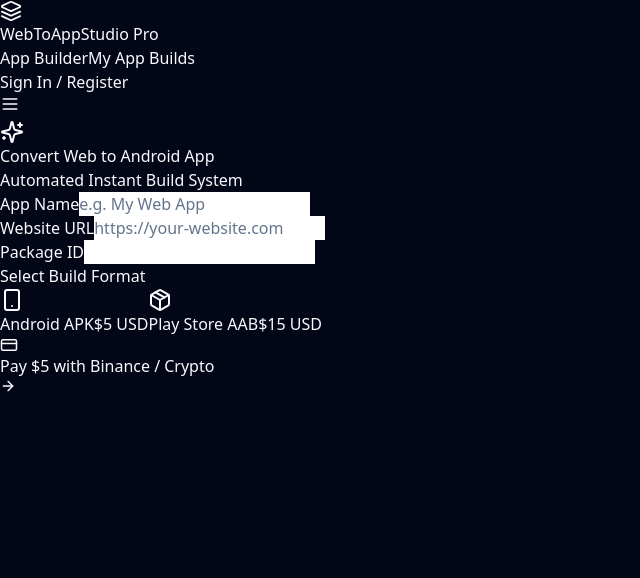
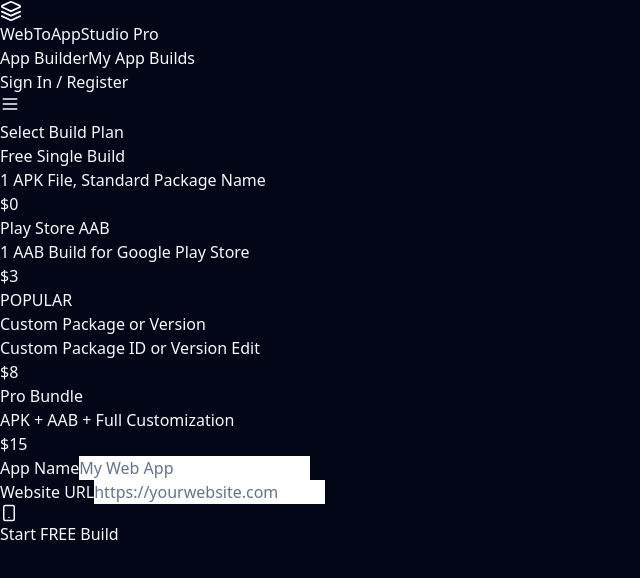
Before and after one commit to live-signal29/webtoapk-aab-builder, a React (Vite) app: page / in a window 1280 px wide. Shown: the top 578 px of the page, without its empty margins (0-640 px from the left). Built offline with nearby package versions, Linux system fonts and the light colour scheme; no server answers.

Commit message:
Refactor WebToAppConverter for build plans and payment

```diff
--- a/src/components/WebToAppConverter.jsx
+++ b/src/components/WebToAppConverter.jsx
@@ -1,38 +1,70 @@
 import React, { useState } from 'react';
 import { supabase } from '../lib/supabaseClient';
-import { Smartphone, Package, Sparkles, CreditCard, ArrowRight, Loader2 } from 'lucide-react';
+import { Smartphone, Package, Settings2, Zap, ArrowRight, Loader2 } from 'lucide-react';
 import toast from 'react-hot-toast';
 
 export default function WebToAppConverter({ user, onOpenAuth }) {
   const [appName, setAppName] = useState('');
   const [websiteUrl, setWebsiteUrl] = useState('');
   const [packageName, setPackageName] = useState('com.webtoapp.app');
-  const [buildType, setBuildType] = useState('apk'); // 'apk' ($5) ya 'aab' ($15)
+  const [selectedPlan, setSelectedPlan] = useState('free'); // 'free', 'aab', 'custom', 'pro'
   const [loading, setLoading] = useState(false);
 
-  // Aap ki NOWPayments API Key
-  const NOWPAYMENTS_API_KEY = "0F2K452-EVR466V-PA9G1EY-XH9FH90";
+  const NOWPAYMENTS_API_KEY = "0F2K452-EVR466V-PA9G1";
 
-  const handleStartBuildAndPay = async (e) => {
+  const plans = [
+    {
+      id: 'free',
+      name: 'Free Single Build',
+      price: 0,
+      buildType: 'apk',
+      desc: '1 APK File, Standard Package Name'
+    },
+    {
+      id: 'aab',
+      name: 'Play Store AAB',
+      price: 3,
+      buildType: 'aab',
+      desc: '1 AAB Build for Google Play Store'
+    },
+    {
+      id: 'custom',
+      name: 'Custom Package or Version',
+      price: 8,
+      buildType: 'apk',
+      desc: 'Custom Package ID or Version Edit',
+      badge: 'POPULAR'
+    },
+    {
+      id: 'pro',
+      name: 'Pro Bundle',
+      price: 15,
+      buildType: 'both',
+      desc: 'APK + AAB + Full Customization'
+    }
+  ];
+
+  const handleStartBuild = async (e) => {
     e.preventDefault();
 
     if (!user) {
-      toast.error("Please sign in to continue");
+      toast.error("Please sign in to start build!");
       if (onOpenAuth) onOpenAuth();
       return;
     }
 
     if (!appName || !websiteUrl) {
-      toast.error("Please fill in all required fields");
+      toast.error("Please fill all required fields");
       return;
     }
 
     setLoading(true);
 
     try {
-      const amount = buildType === 'aab' ? 15 : 5;
+      const activePlan = plans.find(p => p.id === selectedPlan);
+      const isFree = activePlan.price === 0;
 
-      // 1. Supabase mein Pending-Payment Record create karein
+      // 1. Database Entry
       const { data: buildData, error: dbError } = await supabase
         .from('builds')
         .insert([
@@ -41,8 +73,8 @@
             app_name: appName,
             website_url: websiteUrl,
             package_name: packageName,
-            build_type: buildType,
-            payment_status: 'pending_payment',
+            build_type: activePlan.buildType,
+            payment_status: isFree ? 'paid' : 'pending_payment',
             status: 'pending'
           }
         ])
@@ -51,7 +83,14 @@
 
       if (dbError) throw dbError;
 
-      // 2. NOWPayments Automated Invoice Request create karein
+      // 2. Free Plan -> Direct Build
+      if (isFree) {
+        toast.success("Free build submitted! Your APK will be ready in 2-3 minutes.");
+        setLoading(false);
+        return;
+      }
+
+      // 3. Paid Plan -> NOWPayments Invoice
       const response = await fetch('https://api.nowpayments.io/v1/invoice', {
         method: 'POST',
         headers: {
@@ -59,10 +98,10 @@
           'Content-Type': 'application/json'
         },
         body: JSON.stringify({
-          price_amount: amount,
+          price_amount: activePlan.price,
           price_currency: 'usd',
           order_id: buildData.id.toString(),
-          order_description: `WebToApp ${buildType.toUpperCase()} App Build (${appName})`,
+          order_description: `WebToApp ${activePlan.name} (${appName})`,
           success_url: `${window.location.origin}/dashboard?status=success`,
           cancel_url: `${window.location.origin}/?status=cancelled`
         })
@@ -71,12 +110,9 @@
       const invoiceData = await response.json();
 
       if (!invoiceData || !invoiceData.invoice_url) {
-        throw new Error("Failed to generate payment link from NOWPayments");
+        throw new Error("Failed to generate payment link.");
       }
 
-      toast.loading("Redirecting to Binance / Crypto Checkout...");
-
-      // 3. User ko Automated NOWPayments Page par redirect karein
       window.location.href = invoiceData.invoice_url;
 
     } catch (err) {
@@ -88,99 +124,88 @@
   };
 
   return (
-    <div className="max-w-4xl mx-auto p-4 md:p-8">
-      <div className="bg-slate-900 border border-slate-800 rounded-3xl p-6 md:p-10 shadow-2xl">
-        <div className="flex items-center gap-3 mb-6">
-          <div className="bg-indigo-600/20 text-indigo-400 p-3 rounded-2xl border border-indigo-500/30">
-            <Sparkles size={24} />
+    <div className="max-w-xl mx-auto p-4">
+      <div className="bg-[#0b0f19] border border-slate-800 rounded-3xl p-6 md:p-8 shadow-2xl">
+        <h2 className="text-xl font-bold text-white mb-6">Select Build Plan</h2>
+
+        <form onSubmit={handleStartBuild} className="space-y-6">
+          <div className="space-y-3">
+            {plans.map((plan) => (
+              <div
+                key={plan.id}
+                onClick={() => setSelectedPlan(plan.id)}
+                className={`relative p-4 rounded-2xl border cursor-pointer transition flex items-center justify-between ${
+                  selectedPlan === plan.id
+                    ? 'bg-[#101929] border-emerald-500 shadow-lg shadow-emerald-500/10'
+                    : 'bg-[#0a0d14] border-slate-800/80 hover:border-slate-700'
+                }`}
+              >
+                {plan.badge && (
+                  <span className="absolute -top-2.5 right-4 bg-amber-500 text-black text-[10px] font-black px-2 py-0.5 rounded-full tracking-wider uppercase">
+                    {plan.badge}
+                  </span>
+                )}
+                <div>
+                  <h3 className="font-bold text-sm text-white">{plan.name}</h3>
+                  <p className="text-xs text-slate-400 mt-0.5">{plan.desc}</p>
                 </div>
-          <div>
-            <h1 className="text-2xl font-black text-white">Convert Web to Android App</h1>
-            <p className="text-xs text-slate-400">Automated Instant Build System</p>
+                <div className="text-right">
+                  <span className={`text-lg font-black ${plan.price === 0 ? 'text-emerald-400' : 'text-indigo-400'}`}>
+                    ${plan.price}
+                  </span>
                 </div>
               </div>
+            ))}
+          </div>
 
-        <form onSubmit={handleStartBuildAndPay} className="space-y-5">
+          <div className="space-y-4 pt-2">
             <div>
-            <label className="block text-xs font-bold text-slate-300 uppercase tracking-wider mb-2">App Name</label>
+              <label className="block text-xs font-bold text-slate-400 uppercase mb-1">App Name</label>
               <input
                 type="text"
-              placeholder="e.g. My Web App"
+                placeholder="My Web App"
                 value={appName}
                 onChange={(e) => setAppName(e.target.value)}
-              className="w-full bg-slate-950 border border-slate-800 rounded-xl px-4 py-3 text-sm text-white focus:outline-none focus:border-indigo-500"
+                className="w-full bg-[#05070c] border border-slate-800 rounded-xl px-4 py-3 text-sm text-white focus:outline-none focus:border-indigo-500"
                 required
               />
             </div>
 
             <div>
-            <label className="block text-xs font-bold text-slate-300 uppercase tracking-wider mb-2">Website URL</label>
+              <label className="block text-xs font-bold text-slate-400 uppercase mb-1">Website URL</label>
               <input
                 type="url"
-              placeholder="https://your-website.com"
+                placeholder="https://yourwebsite.com"
                 value={websiteUrl}
                 onChange={(e) => setWebsiteUrl(e.target.value)}
-              className="w-full bg-slate-950 border border-slate-800 rounded-xl px-4 py-3 text-sm text-white focus:outline-none focus:border-indigo-500"
+                className="w-full bg-[#05070c] border border-slate-800 rounded-xl px-4 py-3 text-sm text-white focus:outline-none focus:border-indigo-500"
                 required
               />
             </div>
 
+            {(selectedPlan === 'custom' || selectedPlan === 'pro') && (
               <div>
-            <label className="block text-xs font-bold text-slate-300 uppercase tracking-wider mb-2">Package ID</label>
+                <label className="block text-xs font-bold text-slate-400 uppercase mb-1">Package ID</label>
                 <input
                   type="text"
                   value={packageName}
                   onChange={(e) => setPackageName(e.target.value)}
-              className="w-full bg-slate-950 border border-slate-800 rounded-xl px-4 py-3 text-sm text-slate-400 font-mono focus:outline-none"
+                  className="w-full bg-[#05070c] border border-slate-800 rounded-xl px-4 py-3 text-sm text-indigo-400 font-mono focus:outline-none"
                 />
               </div>
-
-          {/* Build Type Selection */}
-          <div className="pt-2">
-            <label className="block text-xs font-bold text-slate-300 uppercase tracking-wider mb-3">Select Build Format</label>
-            <div className="grid grid-cols-2 gap-4">
-              <button
-                type="button"
-                onClick={() => setBuildType('apk')}
-                className={`p-4 rounded-2xl border flex flex-col items-center justify-center gap-2 transition ${
-                  buildType === 'apk'
-                    ? 'bg-indigo-600/20 border-indigo-500 text-white shadow-lg shadow-indigo-600/10'
-                    : 'bg-slate-950 border-slate-800 text-slate-400 hover:text-white'
-                }`}
-              >
-                <Smartphone size={24} className={buildType === 'apk' ? 'text-indigo-400' : ''} />
-                <span className="font-bold text-sm">Android APK</span>
-                <span className="text-[11px] text-indigo-400 font-mono font-bold">$5 USD</span>
-              </button>
-
-              <button
-                type="button"
-                onClick={() => setBuildType('aab')}
-                className={`p-4 rounded-2xl border flex flex-col items-center justify-center gap-2 transition ${
-                  buildType === 'aab'
-                    ? 'bg-indigo-600/20 border-indigo-500 text-white shadow-lg shadow-indigo-600/10'
-                    : 'bg-slate-950 border-slate-800 text-slate-400 hover:text-white'
-                }`}
-              >
-                <Package size={24} className={buildType === 'aab' ? 'text-indigo-400' : ''} />
-                <span className="font-bold text-sm">Play Store AAB</span>
-                <span className="text-[11px] text-indigo-400 font-mono font-bold">$15 USD</span>
-              </button>
-            </div>
+            )}
           </div>
 
           <button
             type="submit"
             disabled={loading}
-            className="w-full bg-indigo-600 hover:bg-indigo-500 text-white font-bold py-4 rounded-2xl text-sm flex items-center justify-center gap-2 transition shadow-xl shadow-indigo-600/20 disabled:opacity-50"
+            className="w-full bg-gradient-to-r from-indigo-600 to-purple-600 hover:from-indigo-500 hover:to-purple-500 text-white font-bold py-4 rounded-2xl text-sm flex items-center justify-center gap-2 transition shadow-xl disabled:opacity-50"
           >
             {loading ? (
-              <>
-                <Loader2 size={18} className="animate-spin" /> Processing Invoice...
-              </>
+              <Loader2 size={18} className="animate-spin" />
             ) : (
               <>
-                <CreditCard size={18} /> Pay ${buildType === 'aab' ? '15' : '5'} with Binance / Crypto <ArrowRight size={16} />
+                <Smartphone size={18} /> Start {selectedPlan.toUpperCase()} Build
               </>
             )}
           </button>
```
Lines whose indentation alone changed are shown as unchanged.
